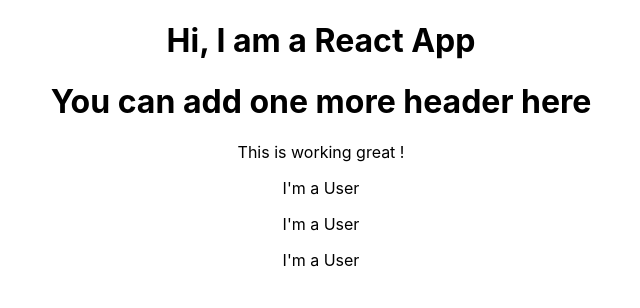
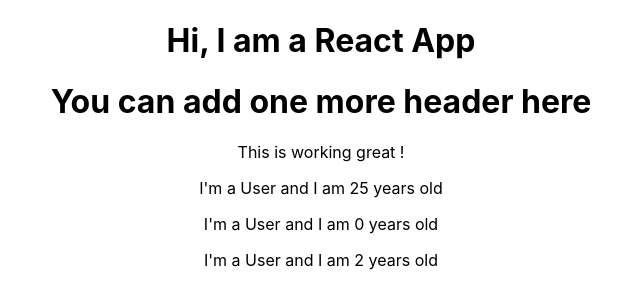
Before and after one commit to mohammedsibgathulla/React, a React (Create React App) app in the folder my-app/: page / in a window 1280 px wide. Shown: the top 308 px of the page, without its empty margins (319-959 px from the left). Built offline with nearby package versions, Linux system fonts and the light colour scheme.

Commit message:
Outputting Dynamic Content

```diff
--- a/my-app/src/User/User.js
+++ b/my-app/src/User/User.js
@@ -1,6 +1,6 @@
 import React from 'react';
 const user = function() {
-    return <p>I'm a User</p>
+    return <p>I'm a User and I am {Math.floor(Math.random() * 30)} years old</p>
 }
 
 export default user;
```
Also changed, not shown: 1 other file (tests, documents, lock files or other folders).
